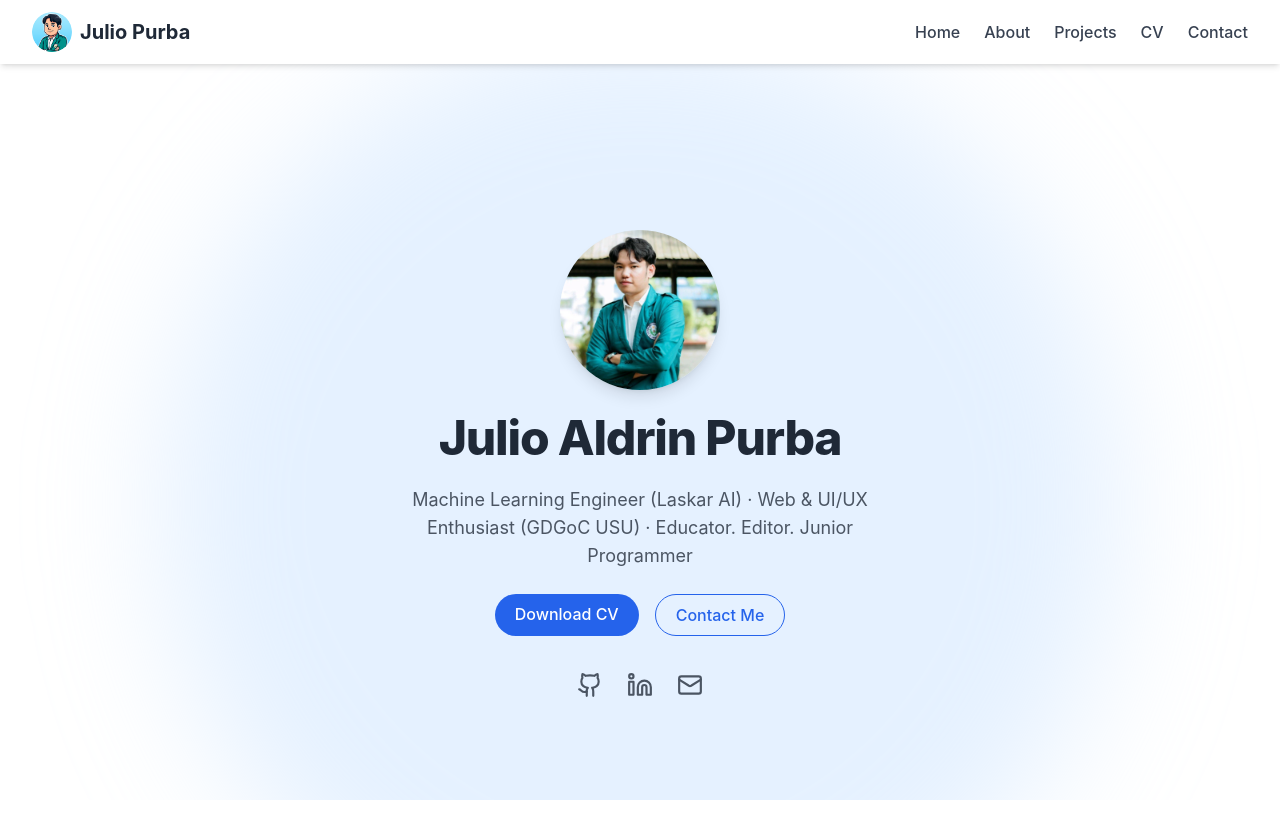
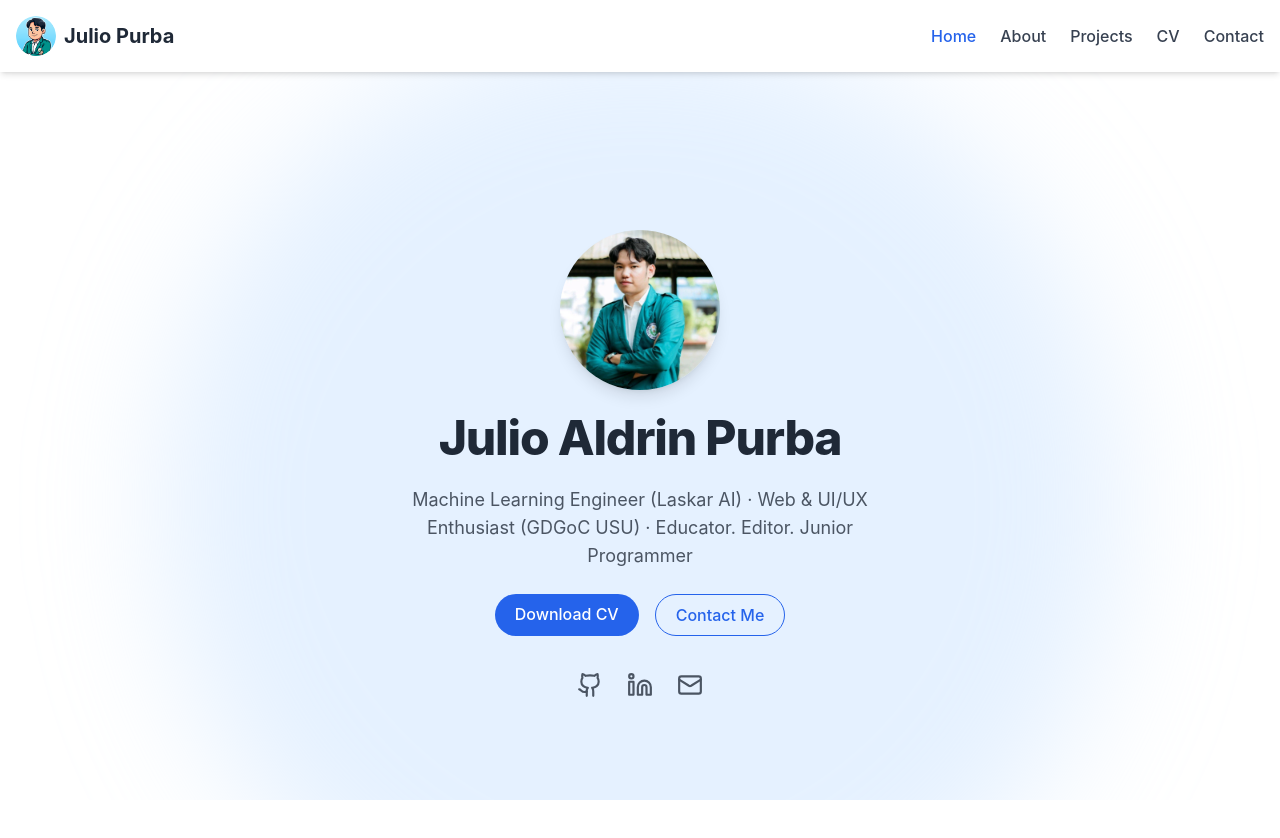
Before and after one commit to julioaldprb/Website-Portofolio, a React (Create React App) app: page / in a window 1280 px wide. Shown: the top 838 px of the page. Built offline with nearby package versions, Linux system fonts and the light colour scheme; the HTML template or start-up script is replaced by a standard one.

Commit message:
feat: responsive header & adjust page padding

```diff
--- a/src/App.jsx
+++ b/src/App.jsx
@@ -1,7 +1,7 @@
 // File: src/App.jsx
 import React from 'react';
-import { BrowserRouter, Routes, Route, Link } from 'react-router-dom';
-import LogoProfile from './assets/logoprofile.png';
+import { BrowserRouter, Routes, Route } from 'react-router-dom';
+import Header from './components/Header';   // <- gunakan Header yang sudah responsif
 import Home from './pages/Home';
 import About from './pages/About';
 import Projects from './pages/Projects';
@@ -11,41 +11,20 @@ import Contact from './pages/Contact';
 export default function App() {
   return (
     <BrowserRouter>
-      {/* Fixed Header */}
-      <header className="fixed inset-x-0 top-0 z-50 bg-white shadow-md">
-        <div className="max-w-7xl mx-auto flex items-center justify-between h-16 px-4 sm:px-6 lg:px-8">
-          {/* Logo + Name */}
-          <Link to="/" className="flex items-center truncate">
-            <img
-              src={LogoProfile}
-              alt="Logo Profile"
-              className="h-10 w-10 rounded-full object-cover flex-shrink-0"
-            />
-            <span className="ml-2 text-base sm:text-lg md:text-xl font-bold text-gray-800 truncate">
-              Julio Purba
-            </span>
-          </Link>
+      {/* Responsif Header */}
+      <Header />
 
-          {/* Desktop Nav */}
-          <nav className="hidden lg:flex space-x-6 text-gray-700">
-            <Link to="/"      className="font-medium hover:text-blue-600">Home</Link>
-            <Link to="/about" className="font-medium hover:text-blue-600">About</Link>
-            <Link to="/projects" className="font-medium hover:text-blue-600">Projects</Link>
-            <Link to="/cv"    className="font-medium hover:text-blue-600">CV</Link>
-            <Link to="/contact" className="font-medium hover:text-blue-600">Contact</Link>
-          </nav>
-        </div>
-      </header>
-
-      {/* Main Content (pad top supaya tidak di bawah header) */}
+      {/* Main Content:
+          pt-20 memberi ruang di atas setara tinggi header (~80px)
+          agar halaman tidak tertutup */}
       <main className="flex-grow container mx-auto px-4 pt-20 pb-8">
         <Routes>
-          <Route path="/"       element={<Home />} />
-          <Route path="/about"  element={<About />} />
+          <Route path="/" element={<Home />} />
+          <Route path="/about" element={<About />} />
           <Route path="/projects" element={<Projects />} />
-          <Route path="/cv"      element={<CV />} />
+          <Route path="/cv" element={<CV />} />
           <Route path="/contact" element={<Contact />} />
-          <Route path="*"        element={<Home />} />
+          <Route path="*" element={<Home />} />
         </Routes>
       </main>
     </BrowserRouter>
--- a/src/components/Header.jsx
+++ b/src/components/Header.jsx
@@ -17,31 +17,25 @@ export default function Header() {
 
   return (
     <header className="fixed inset-x-0 top-0 z-50 bg-white shadow-md">
-      <div className="max-w-7xl mx-auto flex items-center justify-between h-16 px-4 sm:px-6 lg:px-8">
-        {/* Logo + Name */}
-        <Link
-          to="/"
-          className="flex items-center flex-shrink-0 min-w-0"
-          onClick={() => setOpen(false)}
-        >
+      <div className="max-w-7xl mx-auto flex items-center justify-between px-4 py-3 md:py-4">
+        {/* Logo + Title */}
+        <Link to="/" className="flex items-center gap-2">
           <img
             src={LogoProfile}
             alt="Logo Profile"
-            className="h-10 w-10 rounded-full object-cover flex-shrink-0"
+            className="w-8 h-8 sm:w-10 sm:h-10 rounded-full object-cover"
           />
-          <span className="ml-2 text-base sm:text-lg md:text-xl font-bold text-gray-800 truncate">
-            Julio Purba
-          </span>
+          <span className="text-lg sm:text-xl font-bold text-gray-800">Julio Purba</span>
         </Link>
 
-        {/* Desktop nav */}
-        <nav className="hidden lg:flex space-x-6 xl:space-x-8 text-gray-700">
+        {/* Desktop Nav */}
+        <nav className="hidden lg:flex space-x-6 text-gray-700">
           {links.map(({ to, label }) => (
             <NavLink
               key={to}
               to={to}
               className={({ isActive }) =>
-                `font-medium hover:text-blue-600 transition-colors duration-200 whitespace-nowrap ${
+                `font-medium hover:text-blue-600 transition-colors ${
                   isActive ? 'text-blue-600' : ''
                 }`
               }
@@ -51,27 +45,30 @@ export default function Header() {
           ))}
         </nav>
 
-        {/* Mobile menu button */}
+        {/* Mobile Hamburger */}
         <button
+          onClick={() => setOpen(!open)}
           className="lg:hidden p-2 text-gray-700 hover:text-blue-600"
-          onClick={() => setOpen(!open)}
           aria-label="Toggle menu"
         >
           {open ? <X size={24} /> : <Menu size={24} />}
         </button>
       </div>
 
-      {/* Mobile nav dropdown */}
-      {open && (
-        <nav className="lg:hidden bg-white border-t border-gray-100 shadow-inner">
-          <div className="max-w-7xl mx-auto px-4 py-3 flex flex-col space-y-1">
+      {/* Mobile Drawer (overlay) */}
+      <nav
+        className={`lg:hidden absolute inset-x-0 top-full bg-white border-t border-gray-100 shadow-lg transform transition-transform duration-200 z-40 ${
+          open ? 'translate-y-0' : '-translate-y-full'
+        }`}
+      >
+        <div className="px-4 py-4 flex flex-col space-y-1">
           {links.map(({ to, label }) => (
             <NavLink
               key={to}
               to={to}
               onClick={() => setOpen(false)}
               className={({ isActive }) =>
-                  `block w-full py-2 px-3 rounded-lg font-medium hover:bg-blue-50 hover:text-blue-600 transition-colors duration-200 ${
+                `block px-3 py-2 rounded-lg font-medium hover:bg-blue-50 hover:text-blue-600 transition-colors ${
                   isActive ? 'bg-blue-100 text-blue-600' : 'text-gray-700'
                 }`
               }
@@ -81,7 +78,6 @@ export default function Header() {
           ))}
         </div>
       </nav>
-      )}
     </header>
   )
 }
```
Lines whose indentation alone changed are shown as unchanged.
